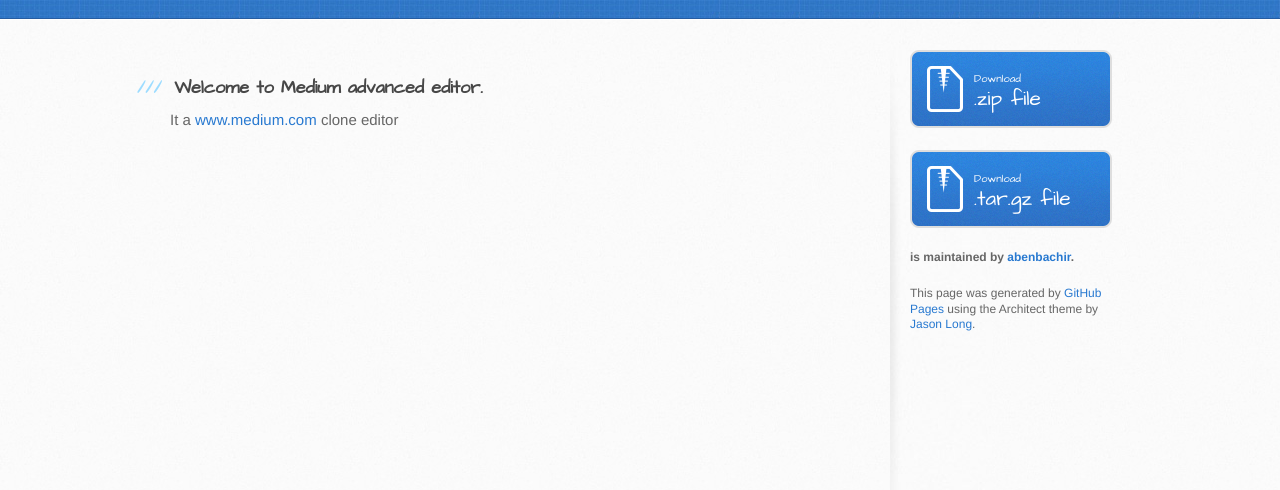
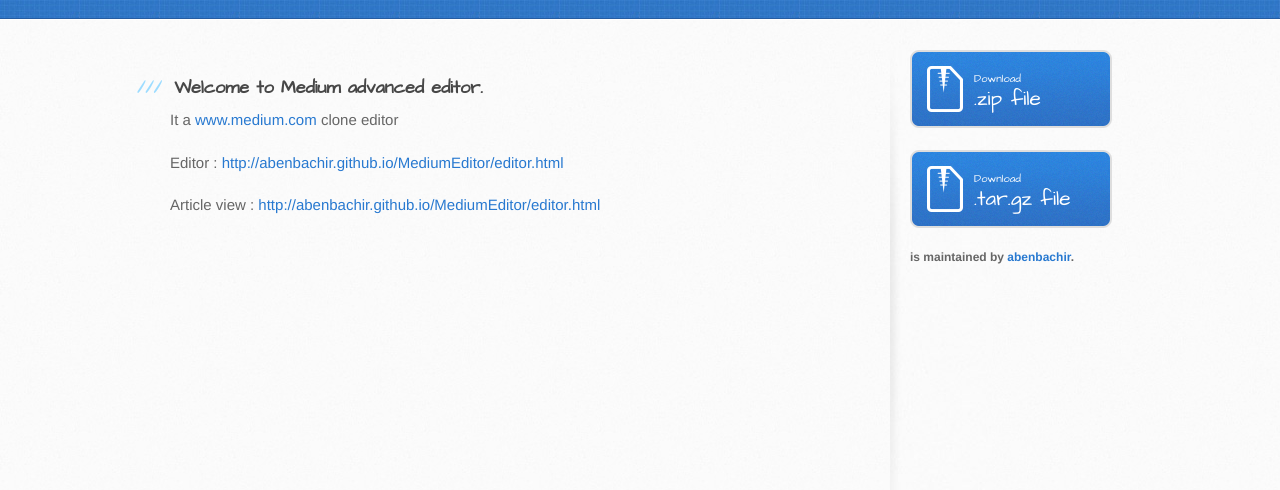
Before and after one commit to abenbachir/MediumEditor, a plain HTML site: page index.html in a window 1280 px wide. Shown: the part 220-710 px from the top of the page. Drawn offline with Linux system fonts and the light colour scheme.

Commit message:
update html pages

```diff
--- a/index.html
+++ b/index.html
@@ -29,9 +29,13 @@
       <div class="inner clearfix">
         <section id="main-content">
           <h3>
-<a id="welcome-to-medium-advanced-editor" class="anchor" href="#welcome-to-medium-advanced-editor" aria-hidden="true"><span aria-hidden="true" class="octicon octicon-link"></span></a>Welcome to Medium advanced editor.</h3>
+          <a id="welcome-to-medium-advanced-editor" class="anchor" href="#welcome-to-medium-advanced-editor" aria-hidden="true">
+            <span aria-hidden="true" class="octicon octicon-link"></span>
+          </a>Welcome to Medium advanced editor.</h3>
 
-<p>It a <a href="http://www.medium.com">www.medium.com</a> clone editor</p>
+          <p>It a <a href="http://www.medium.com">www.medium.com</a> clone editor</p>
+          <p>Editor  : <a href="http://abenbachir.github.io/MediumEditor/editor.html">http://abenbachir.github.io/MediumEditor/editor.html</a></p>
+          <p>Article view : <a href="http://abenbachir.github.io/MediumEditor/article-with-cover.html">http://abenbachir.github.io/MediumEditor/editor.html</a></p>
         </section>
 
         <aside id="sidebar">
@@ -46,7 +50,6 @@
 
           <p class="repo-owner"><a href="https://github.com/abenbachir/MediumEditor"></a> is maintained by <a href="https://github.com/abenbachir">abenbachir</a>.</p>
 
-          <p>This page was generated by <a href="https://pages.github.com">GitHub Pages</a> using the Architect theme by <a href="https://twitter.com/jasonlong">Jason Long</a>.</p>
         </aside>
       </div>
     </div>
```
